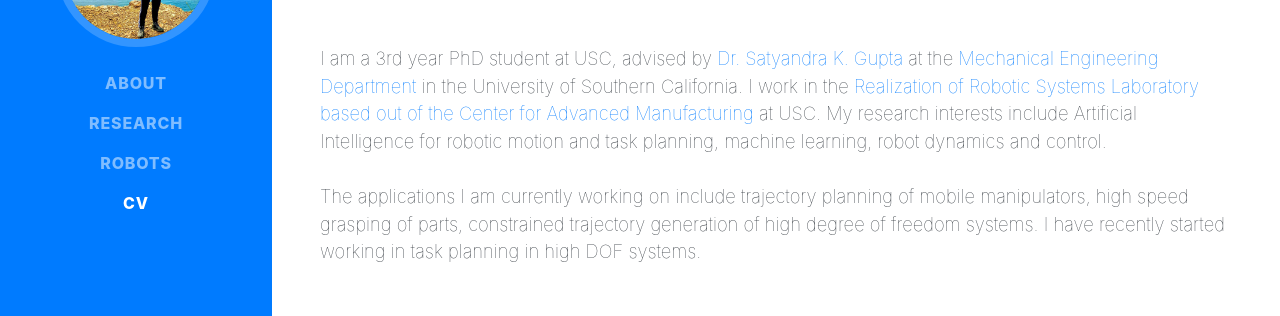
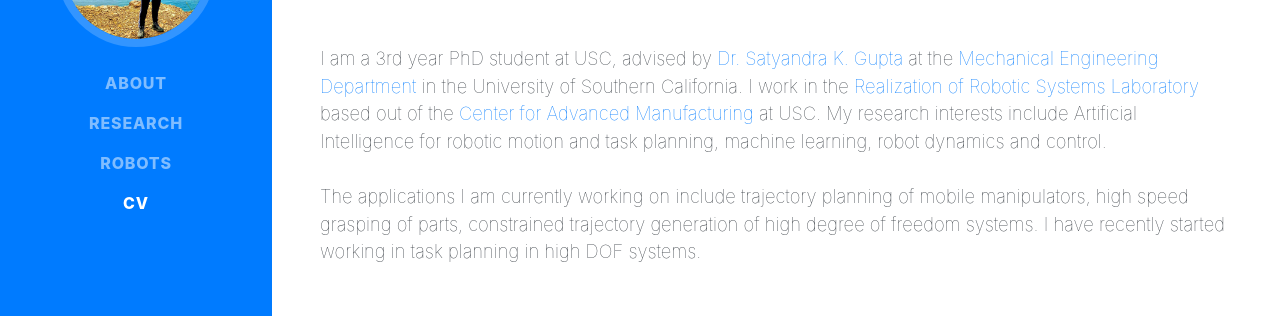
Before and after one commit to Shantanuthakar/shantanuthakar.github.io, a website with bundled scripts: page index.html in a window 1280 px wide. Shown: the part 349-665 px from the top of the page. Built offline with nearby package versions, Linux system fonts and the light colour scheme; a web font is replaced by a local one.

Commit message:
adding rros website

```diff
--- a/index.html
+++ b/index.html
@@ -91,7 +91,7 @@
                  <span class="text-primary">Email </span> : sthakar -at- usc.edu<br />
                  <span class="text-primary">Phone </span> : +1 (408) 931-3993
            </p>
-          <p class="lead mb-0">I am a 3rd year PhD student at USC, advised by <a href="http://ruk.usc.edu/bio/gupta/">Dr. Satyandra K. Gupta</a> at the <a href="https://ame.usc.edu/">Mechanical Engineering Department</a> in the University of Southern California. I work in the <a href="https://www.rros-usc.net/">Realization of Robotic Systems Laboratory based out of the <a href="https://http://cam.usc.edu/">Center for Advanced Manufacturing</a> at USC. My research interests include Artificial Intelligence for robotic motion and task planning, machine learning, robot dynamics and control.<br />
+          <p class="lead mb-0">I am a 3rd year PhD student at USC, advised by <a href="http://ruk.usc.edu/bio/gupta/">Dr. Satyandra K. Gupta</a> at the <a href="https://ame.usc.edu/">Mechanical Engineering Department</a> in the University of Southern California. I work in the <a href="https://www.rros-usc.net/">Realization of Robotic Systems Laboratory</a>  based out of the <a href="https://http://cam.usc.edu/">Center for Advanced Manufacturing</a> at USC. My research interests include Artificial Intelligence for robotic motion and task planning, machine learning, robot dynamics and control.<br />
           <br/>
           The applications I am currently working on include trajectory planning of mobile manipulators, high speed grasping of parts, constrained trajectory generation of high degree of freedom systems. I have recently started working in task planning in high DOF systems.    </p><br />
           <br />
```
